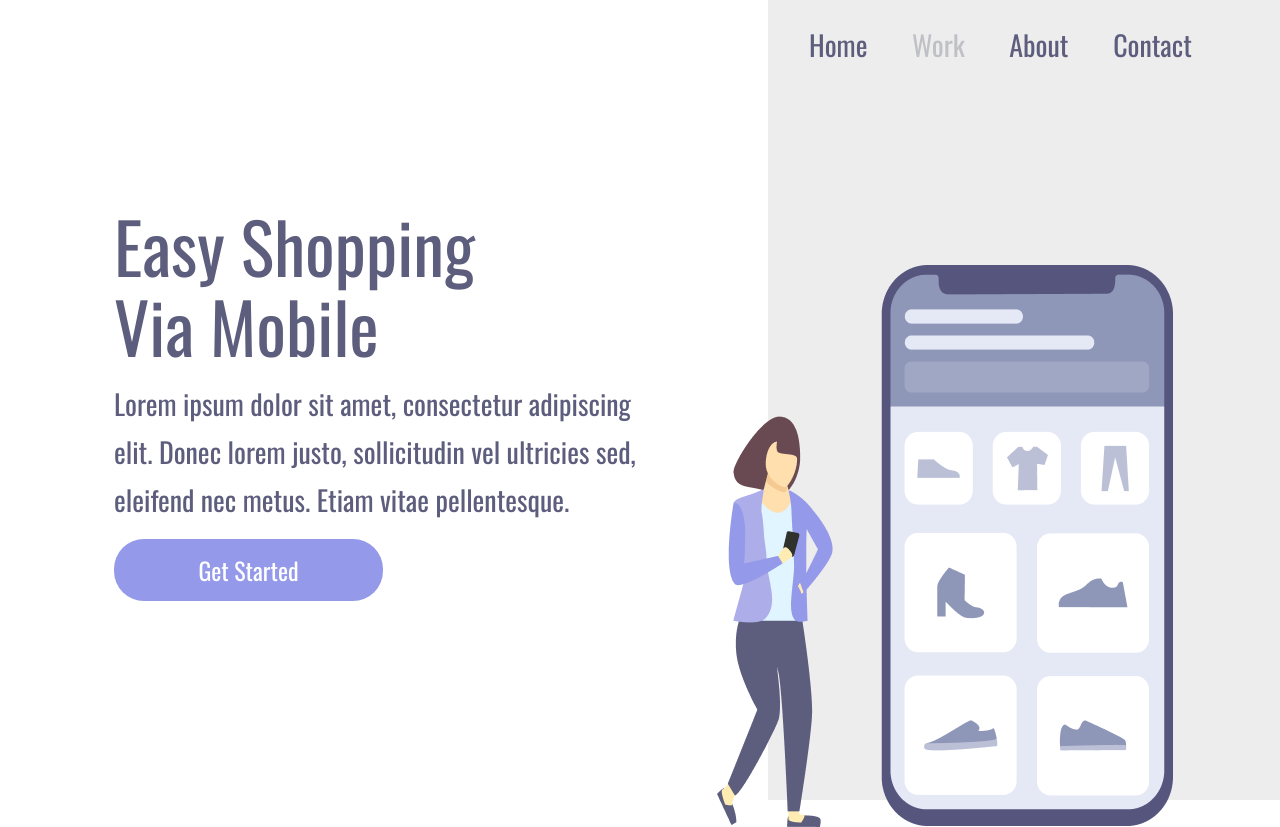
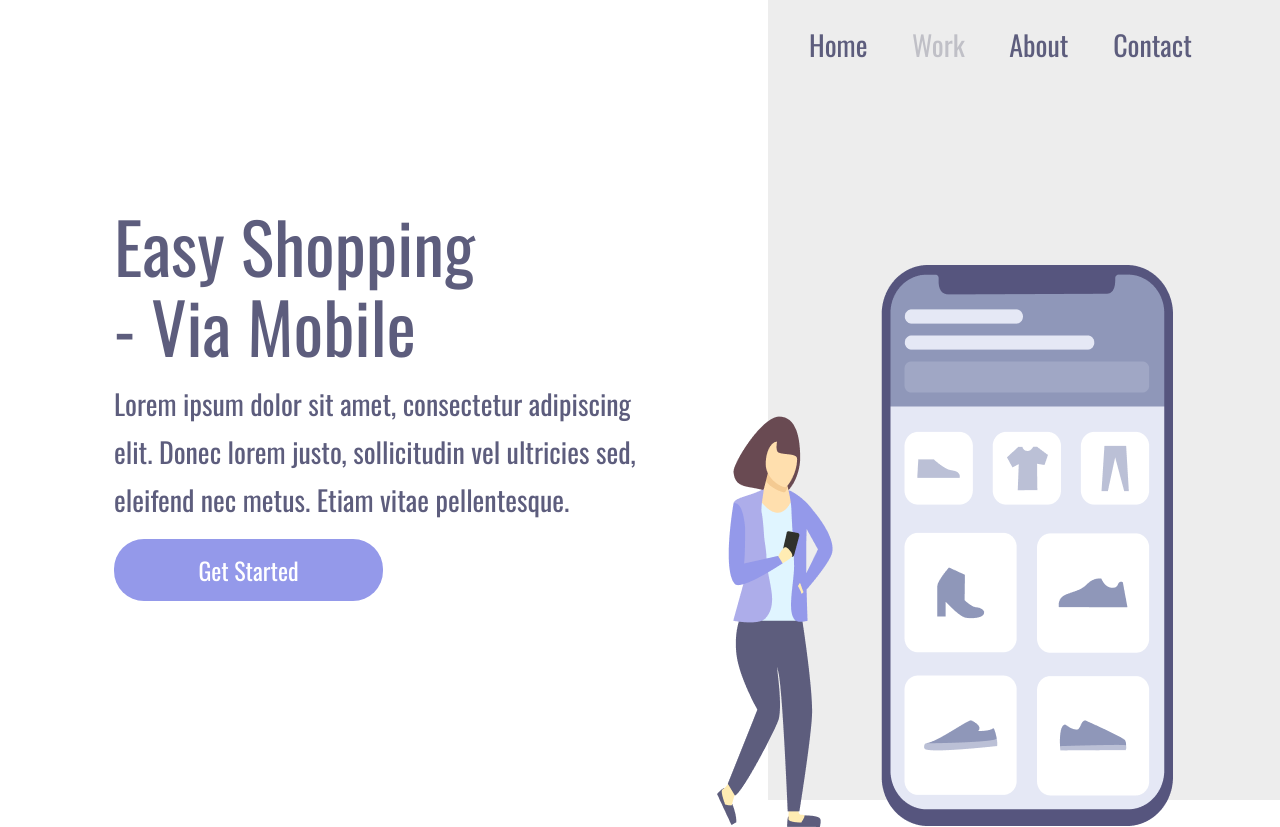
Before and after one commit to rogerdasilva7/easy-shopping, a plain HTML site: page index.html in a window 1280 px wide. Drawn offline with nearby package versions, Linux system fonts and the light colour scheme.

Commit message:
modificacao no titulo

```diff
--- a/index.html
+++ b/index.html
@@ -10,7 +10,7 @@
     <main>
         <section class="first-section">
                 <div class="main-content">
-                    <h1>Easy Shopping Via Mobile</h1>
+                    <h1>Easy Shopping - Via Mobile</h1>
                     <p>
                         Lorem ipsum dolor sit amet, consectetur  adipiscing
                         elit. Donec lorem justo, sollicitudin vel ultricies sed,
```
